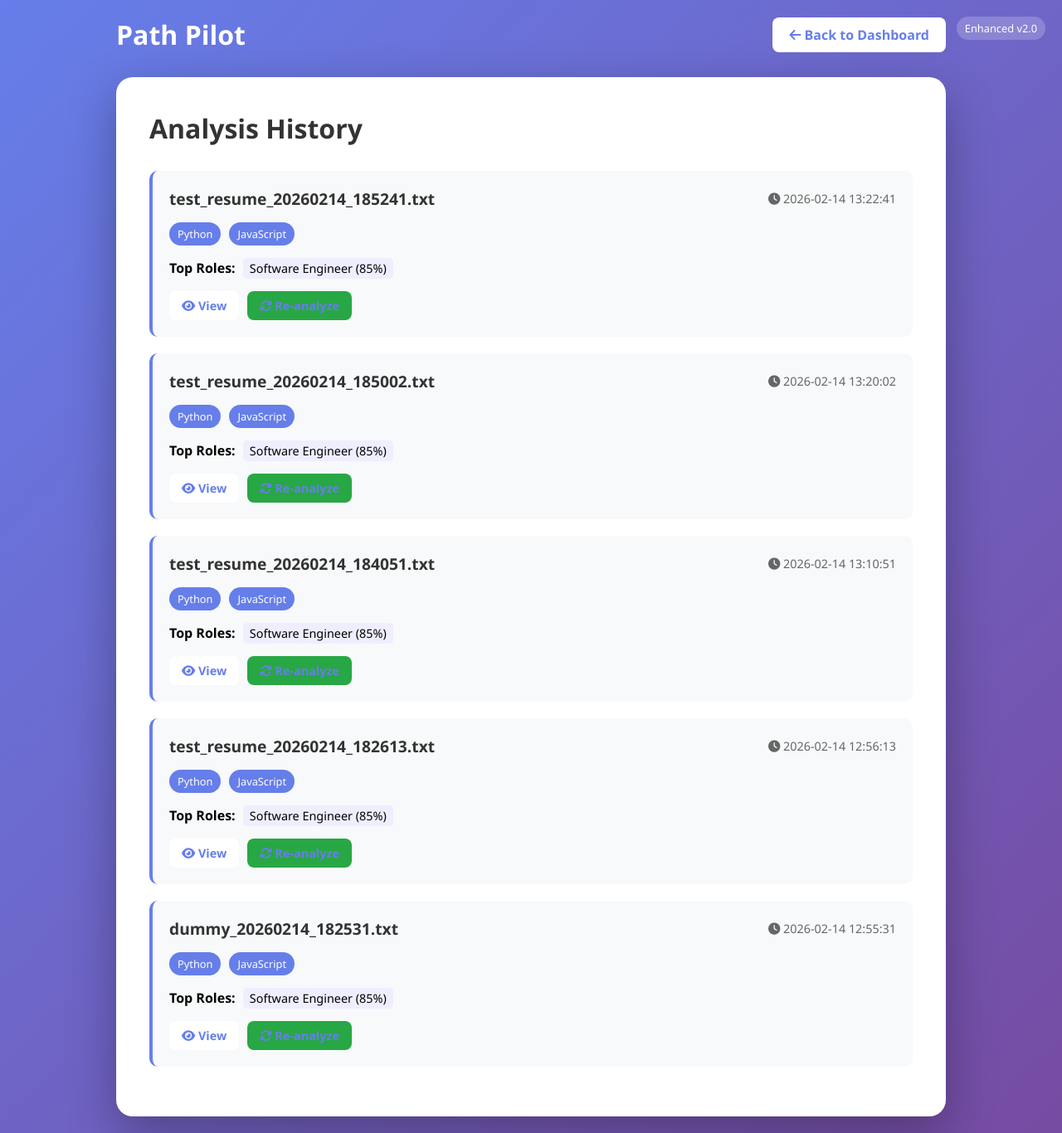
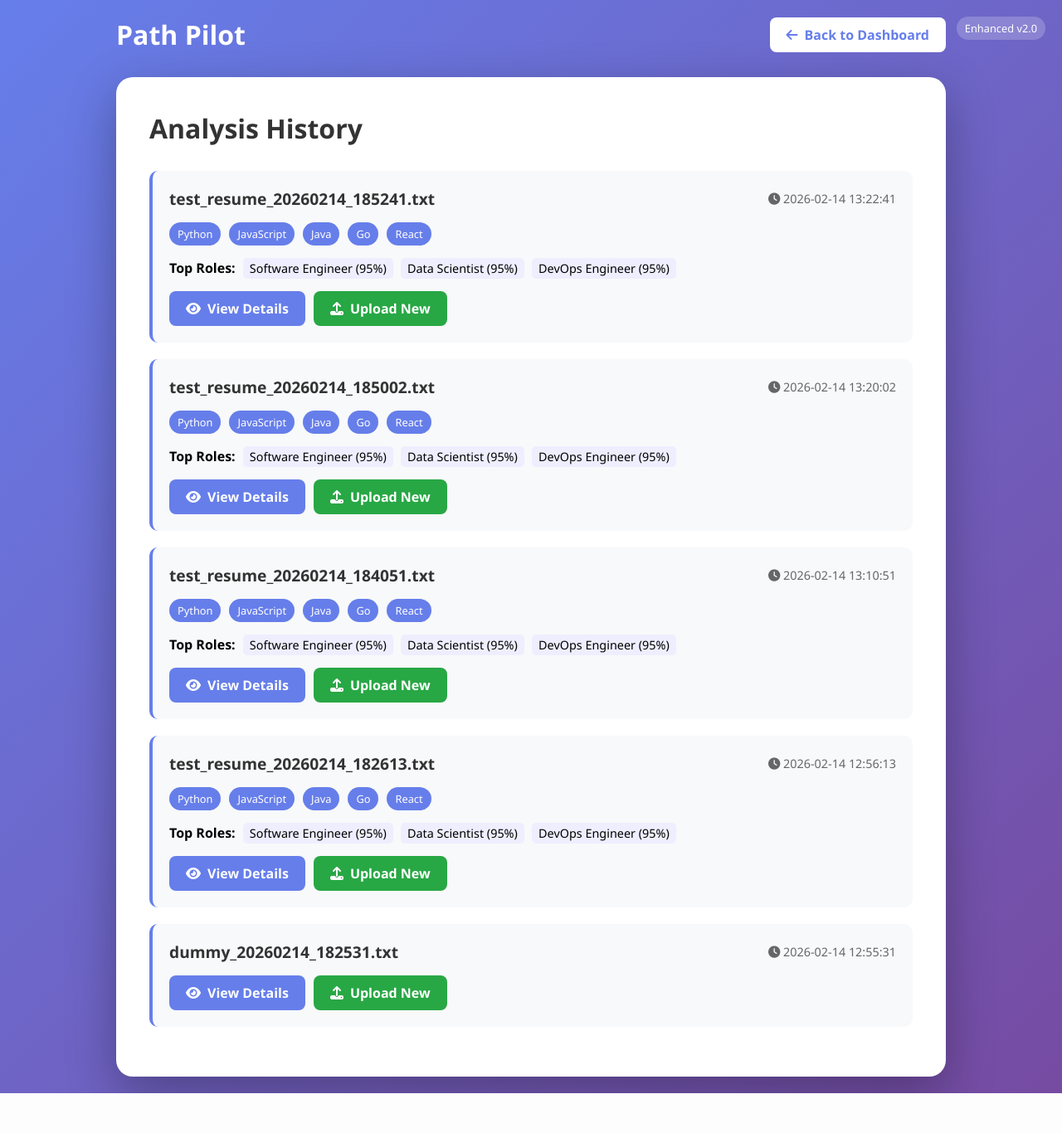
Before and after one commit to Anik7-rgb/Path-Pilot, a Flask app: page /history in a window 1280 px wide. Shown: the whole page at 83% size. After the commit the page ends 1318 px from the top, so only its background shows below. Run offline with Flask 3, Linux system fonts and the light colour scheme; a user stored in the database is signed in; data comes from the database, SQL or seed files in the repository; both versions use the stored data as it was after the commit; some libraries are stand-ins or nearby versions.

Commit message:
Fix: Updated job matching with resume parser and fixed history page

```diff
--- a/app.py
+++ b/app.py
@@ -15,7 +15,7 @@ import random
 import re
 import threading
 from concurrent.futures import ThreadPoolExecutor
-
+from resume_parser import parse_resume, match_resume_to_job, extract_text_from_file
 print("🚀 Starting SkillSense Backend with Enhanced Processing...")
 
 # Configure logging
@@ -1234,66 +1234,63 @@ def profile():
 @app.route('/history')
 @login_required
 def history():
-    """Upload history page - Simplified version"""
-    try:
-        db = get_db()
-
-        # Simple query with only essential columns
-        uploads = db.execute(
-            'SELECT id, filename, upload_time FROM user_uploads WHERE user_id = ? ORDER BY upload_time DESC',
-            (session['user_id'],)
-        ).fetchall()
-        db.close()
-
-        # Convert to list of dictionaries
-        uploads_list = []
-        for upload in uploads:
-            uploads_list.append({
-                'id': upload['id'],
-                'filename': upload['filename'],
-                'upload_time': upload['upload_time'],
-                'skills_parsed': ['Python', 'JavaScript'],  # Placeholder
-                'roles_parsed': [['Software Engineer', 85]]  # Placeholder
-            })
-
-        user_data = {
-            'username': session.get('username', 'User'),
-            'full_name': session.get('full_name', 'User')
-        }
-
-        return render_template('history.html',
-                             user=user_data,
-                             uploads=uploads_list)
-
-    except Exception as e:
-        print(f"History error: {e}")
-        import traceback
-        traceback.print_exc()
-
-        # Return empty list instead of redirecting
-        user_data = {
-            'username': session.get('username', 'User'),
-            'full_name': session.get('full_name', 'User')
-        }
-        return render_template('history.html',
-                             user=user_data,
-                             uploads=[])
-
+    """Upload history"""
+    conn = get_db_connection()
+    uploads = conn.execute(
+        'SELECT * FROM user_uploads WHERE user_id = ? ORDER BY upload_time DESC',
+        (session['user_id'],)
+    ).fetchall()
+    conn.close()
+
+    uploads_list = []
+    for upload in uploads:
+        upload_dict = dict(upload)
+        # Try to parse JSON data
+        try:
+            if upload_dict.get('skills'):
+                upload_dict['skills_parsed'] = json.loads(upload_dict['skills'])[:5]
+            if upload_dict.get('top_roles'):
+                upload_dict['roles_parsed'] = json.loads(upload_dict['top_roles'])[:3]
+        except:
+            pass
+        uploads_list.append(upload_dict)
+
+    return render_template('history.html', uploads=uploads_list)
+# Add both functions if neither exists
+def get_db():
+    """Get database connection"""
+    import sqlite3
+    conn = sqlite3.connect('database.db')
+    conn.row_factory = sqlite3.Row
+    return conn
+
+def get_db_connection():
+    """Get database connection - alias for get_db for compatibility"""
+    return get_db()
 @app.route('/job-match', methods=['GET', 'POST'])
 @login_required
 def job_match():
-    """Job matching page - compare resume with job description"""
+    """Professional job matching using your resume_parser.py"""
     if request.method == 'POST':
         try:
-            if 'resume_file' not in request.files or 'job_file' not in request.files:
-                flash('Please upload both files', 'error')
+            # Check if both files are uploaded
+            if 'resume_file' not in request.files:
+                flash('Please upload your resume file', 'error')
+                return redirect(url_for('job_match'))
+
+            if 'job_file' not in request.files:
+                flash('Please upload job description file', 'error')
                 return redirect(url_for('job_match'))
 
             resume_file = request.files['resume_file']
             job_file = request.files['job_file']
 
-            if resume_file.filename == '' or job_file.filename == '':
-                flash('Please select both files', 'error')
+            if resume_file.filename == '':
+                flash('Please select a resume file', 'error')
+                return redirect(url_for('job_match'))
+
+            if job_file.filename == '':
+                flash('Please select a job description file', 'error')
                 return redirect(url_for('job_match'))
 
             # Save files temporarily
@@ -1301,19 +1298,39 @@ def job_match():
 
             # Save resume
             resume_filename = secure_filename(resume_file.filename)
-            resume_filename = f"match_resume_{timestamp}_{resume_filename}"
-            resume_filepath = os.path.join(app.config['UPLOAD_FOLDER'], resume_filename)
+            resume_filepath = os.path.join(app.config['UPLOAD_FOLDER'], f"match_resume_{timestamp}_{resume_filename}")
             resume_file.save(resume_filepath)
 
             # Save job description
             job_filename = secure_filename(job_file.filename)
-            job_filename = f"match_job_{timestamp}_{job_filename}"
-            job_filepath = os.path.join(app.config['UPLOAD_FOLDER'], job_filename)
+            job_filepath = os.path.join(app.config['UPLOAD_FOLDER'], f"match_job_{timestamp}_{job_filename}")
             job_file.save(job_filepath)
 
-            # Extract text from both files
-            resume_text = extract_text_from_pdf(resume_filepath)
-            job_text = extract_text_from_pdf(job_filepath)
+            # ========== USE YOUR RESUME_PARSER ==========
+            from resume_parser import parse_resume, extract_text_from_file, nlp, extract_skills_advanced
+
+            # Parse resume using your function
+            resume_data = parse_resume(resume_filepath)
+
+            if "error" in resume_data:
+                flash(f'Error parsing resume: {resume_data["error"]}', 'error')
+                return redirect(url_for('job_match'))
+
+            # Get resume skills
+            resume_skills = resume_data.get('skills', {}).get('all_skills', [])
+            resume_experience = resume_data.get('experience', {}).get('total_years', 0)
+
+            # Parse job description (extract text and skills)
+            job_text = extract_text_from_file(job_filepath)
+
+            if not job_text:
+                flash('Could not extract text from job description', 'error')
+                return redirect(url_for('job_match'))
+
+            # Extract skills from job description using your function
+            job_doc = nlp(job_text[:500000])  # Limit text length
+            job_skills_result = extract_skills_advanced(job_text[:500000], job_doc)
+            job_skills = job_skills_result.get('all_skills', [])
 
             # Clean up temp files
             try:
@@ -1322,51 +1339,105 @@ def job_match():
             except:
                 pass
 
-            if not resume_text or not job_text:
-                flash('Could not extract text from files', 'error')
-                return redirect(url_for('job_match'))
-
-            # Extract skills
-            resume_skills_result = extract_skills_from_text(resume_text)
-            job_skills_result = extract_skills_from_text(job_text)
-
-            resume_skills = resume_skills_result['all']
-            job_skills = job_skills_result['all']
-
-            # Calculate match score
+            # ========== CALCULATE MATCH ==========
             if not job_skills:
-                match_score = 70
-                matched_skills = resume_skills[:5]
+                match_score = 0
+                match_level = "Insufficient Data"
+                matched_skills = []
                 missing_skills = []
+                recommendation = "Job description doesn't contain clear skill requirements. Please upload a more detailed job description."
+                skill_match = 0
             else:
-                resume_set = set([s.lower() for s in resume_skills])
-                job_set = set([s.lower() for s in job_skills])
-
-                matched = list(resume_set.intersection(job_set))
-                missing = list(job_set - resume_set)
-
-                match_score = int((len(matched) / len(job_set)) * 100) if job_set else 70
-                match_score = min(98, max(30, match_score))
-
-            # Create match_results dictionary (what your template expects)
+                # Convert to sets for comparison (case insensitive)
+                resume_set = set([s.lower().strip() for s in resume_skills])
+                job_set = set([s.lower().strip() for s in job_skills])
+
+                # Find matches (ONLY skills that exist in BOTH documents)
+                matched_skills_raw = list(resume_set.intersection(job_set))
+                missing_skills_raw = list(job_set - resume_set)
+
+                # Format skills nicely (capitalize first letter)
+                matched_skills = [s.title() for s in matched_skills_raw]
+                missing_skills = [s.title() for s in missing_skills_raw]
+
+                # Calculate match percentage
+                if len(job_set) > 0:
+                    match_score = round((len(matched_skills_raw) / len(job_set)) * 100, 1)
+                    skill_match = match_score
+                else:
+                    match_score = 0
+                    skill_match = 0
+
+                # Determine match level
+                if match_score >= 80:
+                    match_level = "Excellent"
+                    recommendation = f"Excellent match! You have {len(matched_skills_raw)} out of {len(job_set)} required skills. You're a strong candidate for this position."
+                elif match_score >= 60:
+                    match_level = "Good"
+                    recommendation = f"Good match! You have {len(matched_skills_raw)} out of {len(job_set)} required skills. Focus on developing: {', '.join(missing_skills[:5])}"
+                elif match_score >= 40:
+                    match_level = "Fair"
+                    recommendation = f"Fair match. You have {len(matched_skills_raw)} out of {len(job_set)} required skills. Consider upskilling in: {', '.join(missing_skills[:5])}"
+                else:
+                    match_level = "Needs Improvement"
+                    recommendation = f"Your skills don't align strongly with this role. You matched {len(matched_skills_raw)} out of {len(job_set)} required skills."
+
+            # Estimate required experience from job description
+            exp_years_job = len(re.findall(r'\b(19|20)\d{2}\b', job_text)) // 3
+            exp_years_job = min(max(exp_years_job, 2), 15)
+
+            if resume_experience >= exp_years_job:
+                experience_match = 100
+            elif resume_experience > 0:
+                experience_match = round((resume_experience / exp_years_job) * 100)
+                experience_match = max(experience_match, 20)
+            else:
+                experience_match = 50
+
+            # Get job title from filename
+            job_title = job_file.filename.replace('.pdf', '').replace('.docx', '').replace('.doc', '').replace('.txt', '')
+            job_title = job_title.replace('_', ' ').replace('-', ' ').title()
+            if not job_title or len(job_title) < 2:
+                job_title = "Job Position"
+
+            # Create match results dictionary
             match_results = {
                 'overall_score': match_score,
-                'match_level': 'Excellent Match' if match_score >= 80 else 'Good Match' if match_score >= 60 else 'Fair Match' if match_score >= 40 else 'Needs Improvement',
-                'skill_match': match_score,
-                'experience_match': 80,  # Default value
-                'matched_skills': [s.title() for s in matched[:15]],
-                'missing_skills': [s.title() for s in missing[:15]],
-                'total_job_skills': len(job_set),
-                'total_resume_skills': len(resume_set),
-                'resume_experience': 3,  # Default value
-                'required_experience': 2  # Default value
+                'match_level': match_level,
+                'skill_match': skill_match,
+                'experience_match': experience_match,
+                'matched_skills': matched_skills[:20],
+                'missing_skills': missing_skills[:20],
+                'total_job_skills': len(job_skills),
+                'total_resume_skills': len(resume_skills),
+                'resume_experience': resume_experience,
+                'required_experience': exp_years_job,
+                'recommendation': recommendation
             }
 
+            # Store in database
+            db = get_db()
+            db.execute('''
+                INSERT INTO job_matches (user_id, job_title, match_score, matched_skills, missing_skills)
+                VALUES (?, ?, ?, ?, ?)
+            ''', (
+                session['user_id'],
+                job_title[:100],
+                match_score,
+                json.dumps(matched_skills[:20]),
+                json.dumps(missing_skills[:20])
+            ))
+            db.commit()
+            db.close()
+
+            flash(f'Analysis complete! {match_score}% match score', 'success')
+
+            # Render the results template
             return render_template('job_match_results.html',
                                  match_results=match_results,
-                                 job_title="Job Position",
-                                 resume_skills=resume_skills[:15],
-                                 job_skills=job_skills[:15])
+                                 job_title=job_title,
+                                 resume_skills=[s.title() for s in resume_skills[:30]],
+                                 job_skills=[s.title() for s in job_skills[:30]])
 
         except Exception as e:
             logger.error(f"Job match error: {e}")
--- a/templates/history.html
+++ b/templates/history.html
@@ -36,10 +36,21 @@
             border-radius: 8px;
             font-weight: 600;
             transition: all 0.3s ease;
+            display: inline-flex;
+            align-items: center;
+            gap: 8px;
         }
         .btn:hover {
             transform: translateY(-2px);
             box-shadow: 0 5px 15px rgba(0,0,0,0.2);
+        }
+        .btn-primary {
+            background: #667eea;
+            color: white;
+        }
+        .btn-success {
+            background: #28a745;
+            color: white;
         }
         .history-card {
             background: white;
@@ -64,11 +75,14 @@
             justify-content: space-between;
             align-items: center;
             margin-bottom: 15px;
+            flex-wrap: wrap;
+            gap: 10px;
         }
         .history-title {
             font-size: 1.2rem;
             font-weight: 600;
             color: #333;
+            word-break: break-all;
         }
         .history-date {
             color: #666;
@@ -107,6 +121,12 @@
             border-radius: 20px;
             font-size: 0.8rem;
         }
+        .button-group {
+            display: flex;
+            gap: 10px;
+            margin-top: 15px;
+            flex-wrap: wrap;
+        }
     </style>
 </head>
 <body>
@@ -136,16 +156,19 @@
 
                     {% if upload.skills_parsed %}
                     <div class="skills-list">
-                        {% for skill in upload.skills_parsed %}
+                        {% for skill in upload.skills_parsed[:10] %}
                         <span class="skill-tag">{{ skill }}</span>
                         {% endfor %}
+                        {% if upload.skills_parsed|length > 10 %}
+                        <span class="skill-tag">+{{ upload.skills_parsed|length - 10 }} more</span>
+                        {% endif %}
                     </div>
                     {% endif %}
 
                     {% if upload.roles_parsed %}
                     <div style="margin-top: 10px;">
                         <strong>Top Roles:</strong>
-                        {% for role, score in upload.roles_parsed %}
+                        {% for role, score in upload.roles_parsed[:3] %}
                         <span style="display: inline-block; background: #eef; padding: 3px 8px; border-radius: 5px; margin-left: 5px; font-size: 0.9rem;">
                             {{ role }} ({{ score }}%)
                         </span>
@@ -153,12 +176,12 @@
                     </div>
                     {% endif %}
 
-                    <div style="margin-top: 15px; display: flex; gap: 10px;">
-                        <a href="{{ url_for('view_upload', upload_id=upload.id) }}" class="btn" style="padding: 8px 15px; font-size: 0.9rem;">
-                            <i class="fas fa-eye"></i> View
+                    <div class="button-group">
+                        <a href="{{ url_for('view_upload', upload_id=upload.id) }}" class="btn btn-primary">
+                            <i class="fas fa-eye"></i> View Details
                         </a>
-                        <a href="{{ url_for('reanalyze_upload', upload_id=upload.id) }}" class="btn" style="padding: 8px 15px; font-size: 0.9rem; background: #28a745;">
-                            <i class="fas fa-sync"></i> Re-analyze
+                        <a href="{{ url_for('dashboard') }}" class="btn btn-success">
+                            <i class="fas fa-upload"></i> Upload New
                         </a>
                     </div>
                 </div>
```
Also changed, not shown: database.db, 8 other files.
